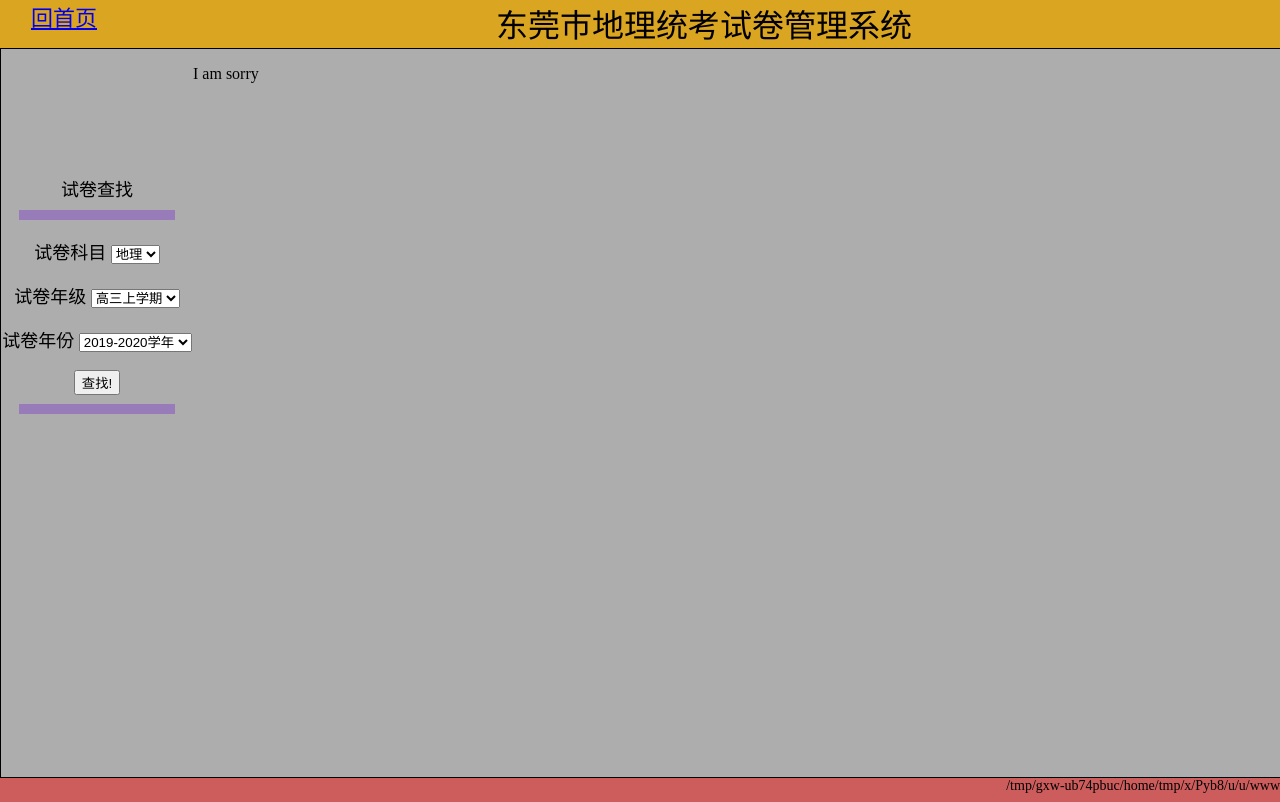
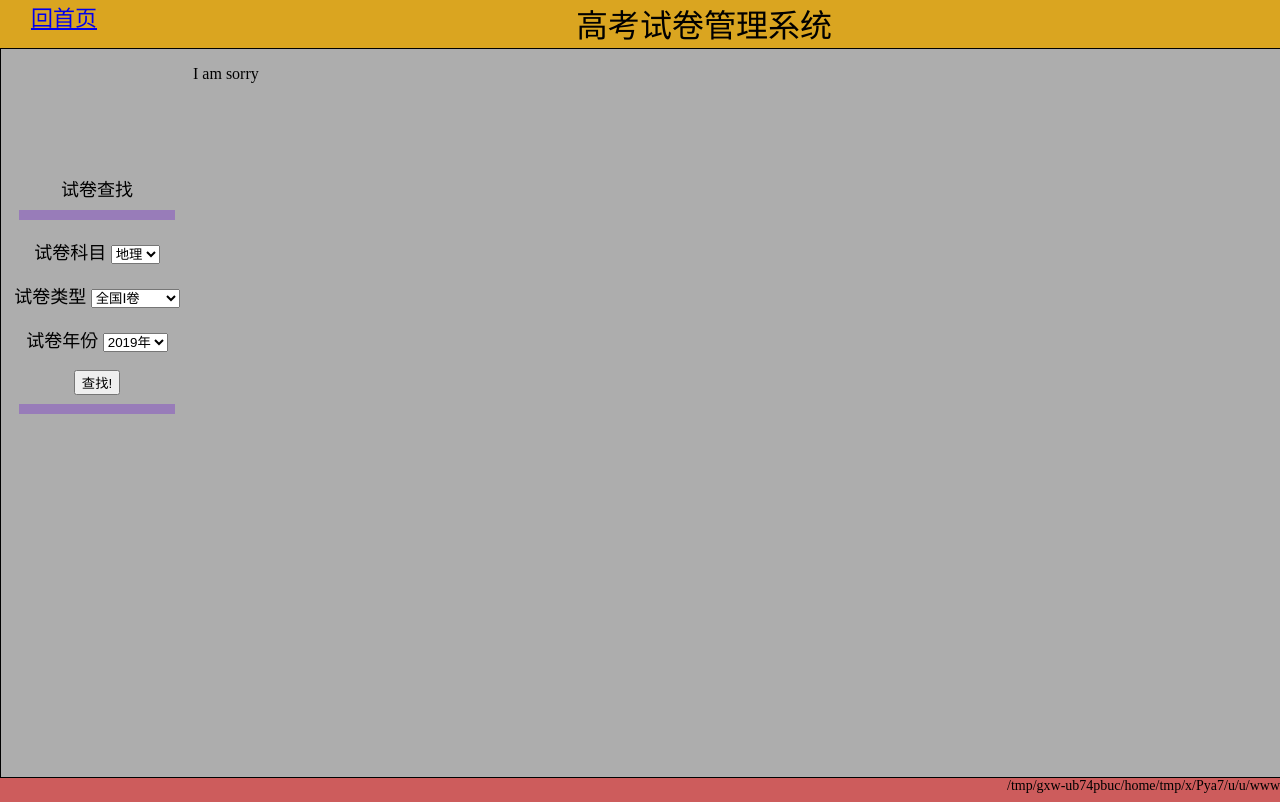
Before and after one commit to wenheping/exam, a Django app: page /gaokao/ in a window 1280 px wide. Run offline with Django 3.2, Linux system fonts and the light colour scheme.

Commit message:
Update gk.html

```diff
--- a/gaokao/templates/gk.html
+++ b/gaokao/templates/gk.html
@@ -1,7 +1,7 @@
 <!DOCTYPE html>
 <html>
   <head>
-    <title>试卷管理系统:</title>
+    <title>高考试卷管理系统:</title>
     <link rel="stylesheet" href="{{STATIC_URL}}/css/home.css">
     <link rel="shortcut icon" href="{{STATIC_URL}}/images/favicon.ico"/>
   </head>
@@ -12,7 +12,7 @@
         <a href="/dg/">回首页</a>
       </div>
       <div id="h_right">
-      东莞市地理统考试卷管理系统
+      高考试卷管理系统
       </div>
     </div>
     <div id="content">
@@ -24,12 +24,12 @@
         <p> 试卷科目
           <select name="ex_subject">
             <option value="地理">地理</option>
-          </select>
-        <p> 试卷年级
+          </select></p>
+        <p> 试卷类型
          <select name="ex_grade">
-            <option value="高三上">高三上学期</option>
-            <option value="高二上">高二上学期</option>
-            <option value="高二下">高二下学期</option>
+            <option value="高三上">全国Ⅰ卷</option>
+            <option value="高二上">全国Ⅱ卷</option>
+            <option value="高二下">全国Ⅲ卷</option>
             <option value="高一上">高一上学期</option>
             <option value="高一下">高一下学期</option>
             <option value="初二上">初二上学期</option>
@@ -39,8 +39,8 @@
           </select></p>
         <p> 试卷年份
           <select name="ex_time">
-            <option value="2019-2020学年">2019-2020学年</option>
-            <option value="2018-2019学年">2018-2019学年</option>
+            <option value="2019-2020学年">2019年</option>
+            <option value="2018-2019学年">2018年</option>
           </select> </p>
         <input type="submit" value="查找!">
        </form>
```
